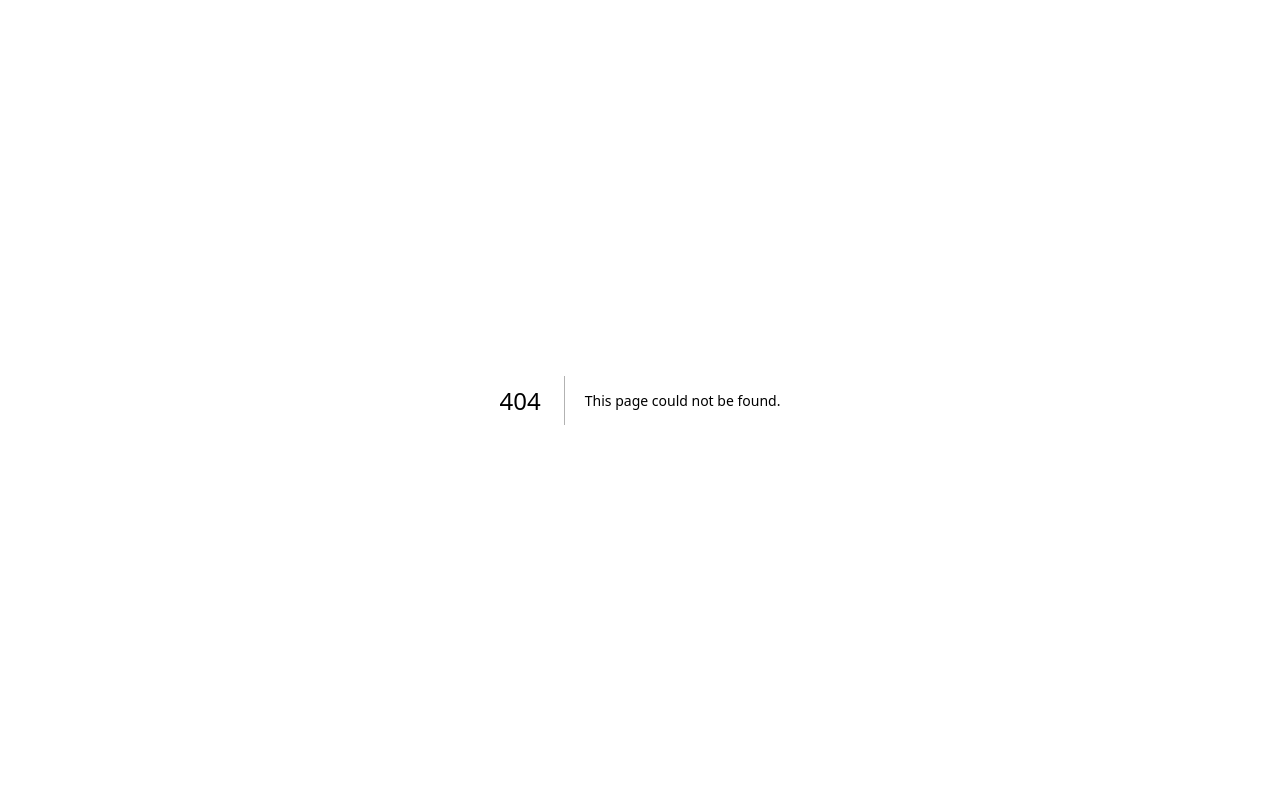
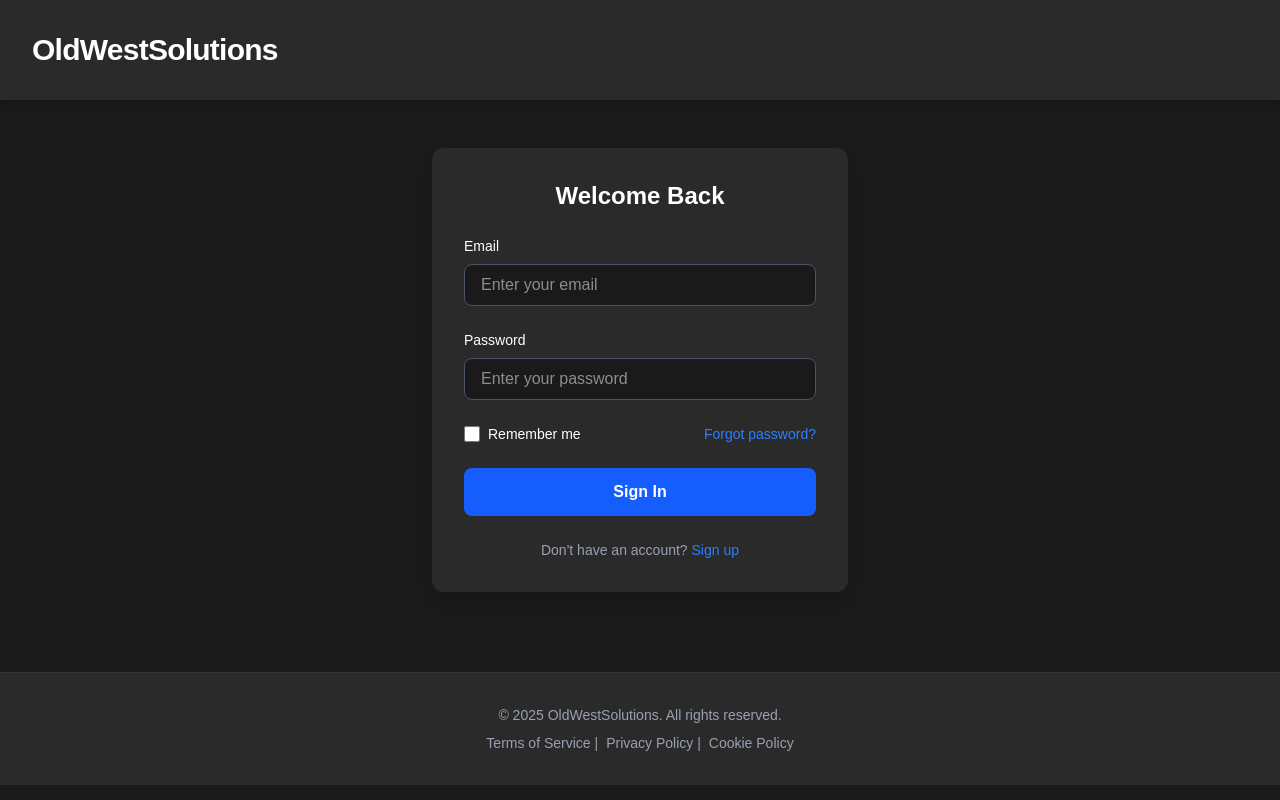
Before and after one commit to oldwestsolutions/oldwestoldwest, a Next.js app: page /login in a window 1280 px wide. Before the commit this address had no page. Built offline with nearby package versions, Linux system fonts and the light colour scheme.

Commit message:
Add login page and update login button link

```diff
--- /dev/null
+++ b/src/app/login/page.tsx
@@ -0,0 +1,85 @@
+import Link from 'next/link';
+
+export default function Login() {
+  return (
+    <div className="min-h-screen bg-[#1a1a1a] text-white">
+      {/* Header */}
+      <header className="w-full flex justify-between items-center py-8 px-8 bg-[#2a2a2a] shadow-md">
+        <div className="flex items-center">
+          <Link href="/" className="text-3xl font-extrabold tracking-tight">OldWestSolutions</Link>
+        </div>
+      </header>
+
+      {/* Main Content */}
+      <main className="max-w-md mx-auto py-12 px-4">
+        <div className="bg-[#2a2a2a] rounded-xl p-8 shadow-lg">
+          <h1 className="text-2xl font-bold mb-6 text-center">Welcome Back</h1>
+
+          <form className="space-y-6">
+            <div>
+              <label className="block text-sm font-medium mb-2">Email</label>
+              <input
+                type="email"
+                className="w-full px-4 py-2 rounded-lg bg-[#1a1a1a] border border-gray-600 focus:border-blue-500 focus:ring-1 focus:ring-blue-500"
+                placeholder="Enter your email"
+              />
+            </div>
+
+            <div>
+              <label className="block text-sm font-medium mb-2">Password</label>
+              <input
+                type="password"
+                className="w-full px-4 py-2 rounded-lg bg-[#1a1a1a] border border-gray-600 focus:border-blue-500 focus:ring-1 focus:ring-blue-500"
+                placeholder="Enter your password"
+              />
+            </div>
+
+            <div className="flex items-center justify-between">
+              <div className="flex items-center">
+                <input
+                  type="checkbox"
+                  id="remember"
+                  className="w-4 h-4 text-blue-500 rounded focus:ring-blue-500"
+                />
+                <label htmlFor="remember" className="ml-2 text-sm">
+                  Remember me
+                </label>
+              </div>
+              <Link href="/forgot-password" className="text-sm text-blue-500 hover:underline">
+                Forgot password?
+              </Link>
+            </div>
+
+            <button
+              type="submit"
+              className="w-full bg-blue-600 text-white px-6 py-3 rounded-lg font-semibold hover:bg-blue-700 transition-colors"
+            >
+              Sign In
+            </button>
+          </form>
+
+          <div className="mt-6 text-center">
+            <p className="text-sm text-gray-400">
+              Don't have an account?{' '}
+              <Link href="/signup" className="text-blue-500 hover:underline">
+                Sign up
+              </Link>
+            </p>
+          </div>
+        </div>
+      </main>
+
+      {/* Footer */}
+      <footer className="w-full bg-[#2a2a2a] text-gray-400 mt-8 border-t border-[#333]">
+        <div className="max-w-6xl mx-auto py-8 px-4 text-center text-sm">
+          <p>&copy; {new Date().getFullYear()} OldWestSolutions. All rights reserved.</p>
+          <p className="mt-2">
+            <Link href="/terms" className="hover:text-white transition-colors">Terms of Service</Link> |
+            <Link href="/privacy" className="hover:text-white transition-colors ml-2">Privacy Policy</Link> |
+            <Link href="/cookies" className="hover:text-white transition-colors ml-2">Cookie Policy</Link>
+          </p>
+        </div>
+      </footer>
+    </div>
+  );
+}
--- a/src/app/page.tsx
+++ b/src/app/page.tsx
@@ -8,9 +8,9 @@ export default function Home() {
         <div className="flex items-center">
           <Link href="/" className="text-3xl font-extrabold tracking-tight">OldWestSolutions</Link>
         </div>
-        <button className="bg-ms-gray-70 text-white px-6 py-2 rounded-full font-semibold hover:bg-ms-gray-80 transition-colors">
+        <Link href="/login" className="bg-ms-gray-70 text-white px-6 py-2 rounded-full font-semibold hover:bg-ms-gray-80 transition-colors">
           Login
-        </button>
+        </Link>
       </header>
 
       {/* Hero Section */}
@@ -23,9 +23,12 @@ export default function Home() {
             </p>
             <a
               href="/launch"
-              className="inline-block bg-ms-gray-70 text-white px-8 py-3 rounded-full font-semibold text-lg shadow hover:bg-ms-gray-80 transition-colors"
+              className="inline-flex items-center gap-2 bg-ms-gray-70 text-white px-8 py-3 rounded-full font-semibold text-lg shadow hover:bg-ms-gray-80 transition-colors"
             >
               Launch Now
+              <svg className="w-5 h-5" fill="none" stroke="currentColor" viewBox="0 0 24 24" xmlns="http://www.w3.org/2000/svg">
+                <path strokeLinecap="round" strokeLinejoin="round" strokeWidth={2} d="M12 19l9 2-9-18-9 18 9-2zm0 0v-8m-4 4h8" />
+              </svg>
             </a>
           </div>
           <div className="bg-[#2a2a2a] p-8 rounded-xl shadow-lg">
```
